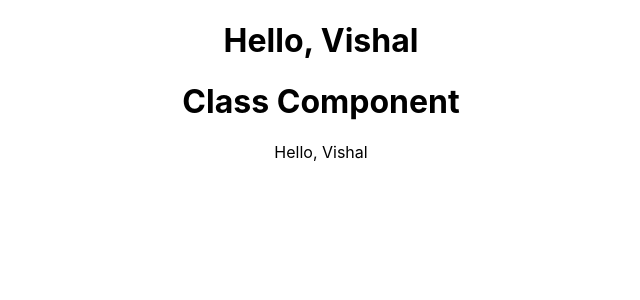
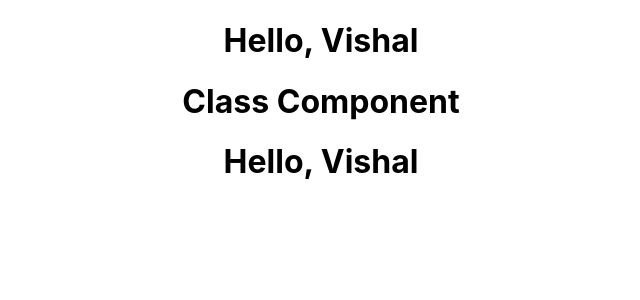
Before and after one commit to vishal-muralidharan/React-Course, a React (Create React App) app in the folder hello-world/: page / in a window 1280 px wide. Shown: the top 300 px of the page, without its empty margins (319-959 px from the left). Built offline with nearby package versions, Linux system fonts and the light colour scheme.

Commit message:
createElement - II

```diff
--- a/hello-world/src/components/Hello.js
+++ b/hello-world/src/components/Hello.js
@@ -5,7 +5,10 @@ const Hello = () => {
     //    <h1>Hello, Vishal</h1>
     // )
 
-    return React.createElement('div', null, 'Hello, Vishal')
+    return React.createElement(
+        'div',
+        {id: 'hello', className: 'dummy'},
+        React.createElement('h1', null, 'Hello, Vishal'))
 }
 
 export default Hello
```
